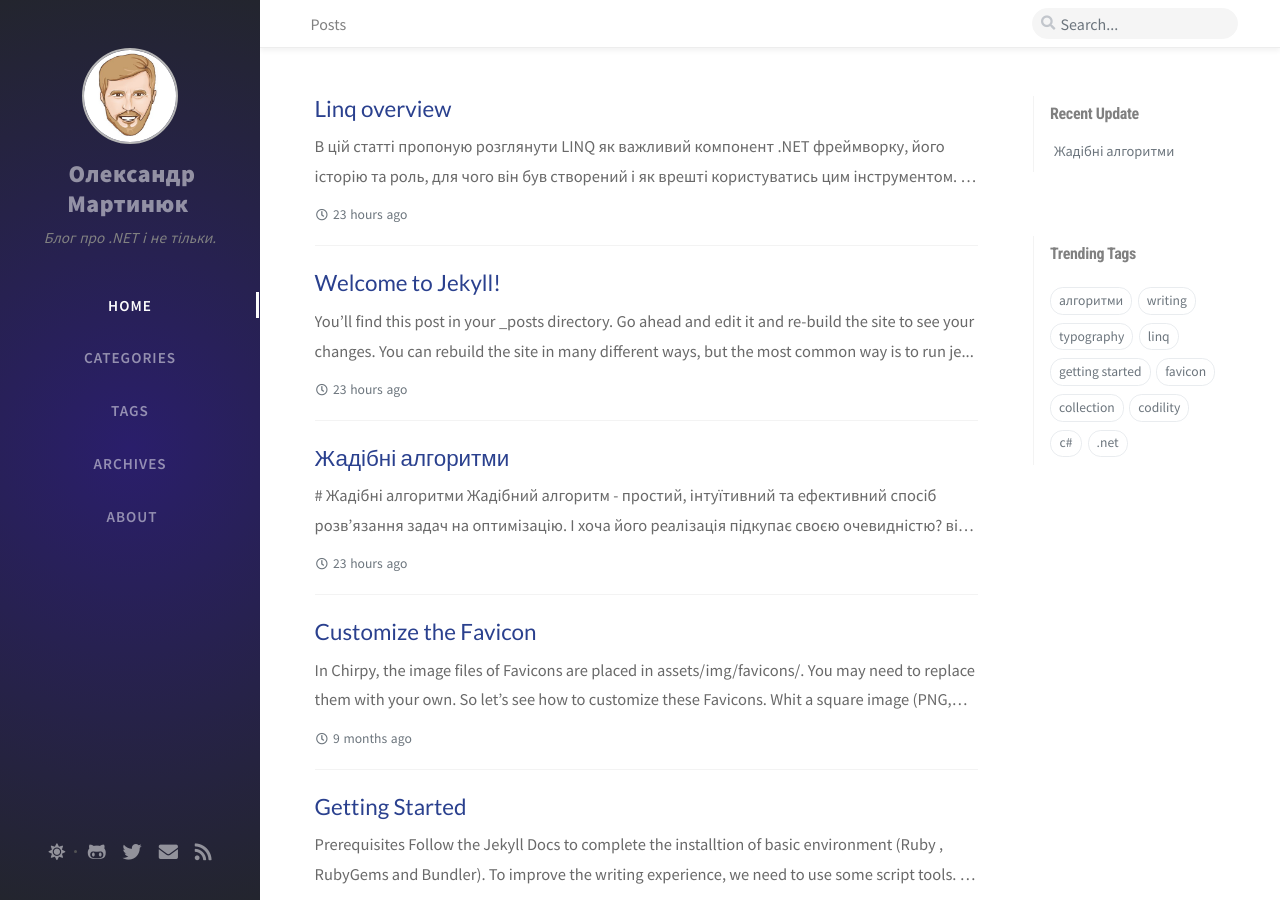
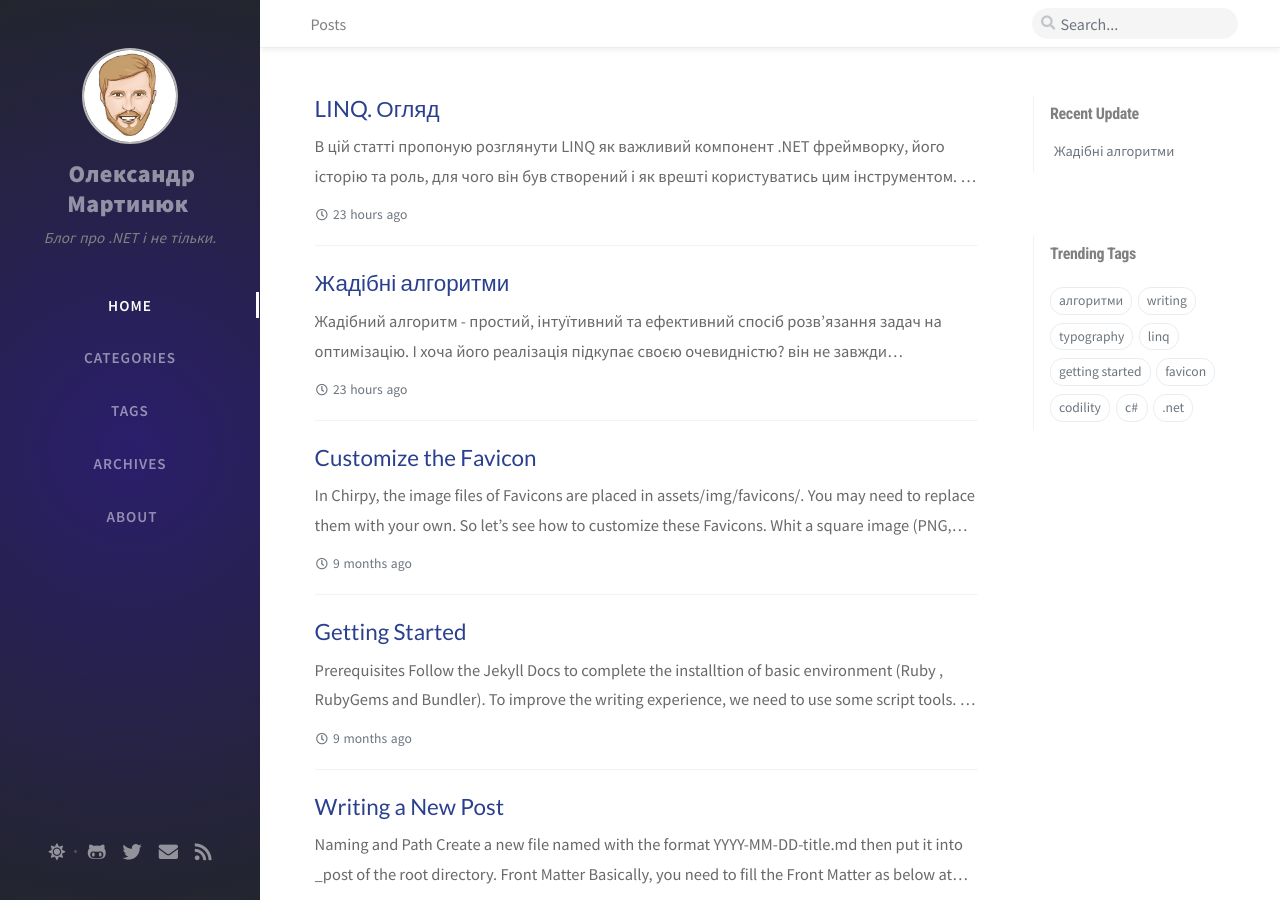
Before and after one commit to olesmartyniuk/olesmartyniuk.github.io, a Jekyll site: the page built from index.html, in a window 1280 px wide and 900 px high. Built offline with Jekyll 4.4.1, drawn with Linux system fonts in a browser that asks for light colours; nearby versions of some CDN libraries; the list of posts is cut into pages by our own code; comment, search, counter and statistics services are not loaded.

Commit message:
Test categories and tags

```diff
--- a/_posts/2020-05-08-greedy-algorithms.md
+++ b/_posts/2020-05-08-greedy-algorithms.md
@@ -2,11 +2,9 @@
 layout: post
 title:  "Жадібні алгоритми"
 date:   2020-05-08 17:31:31 +0200
-categories: [Algorithms]
+categories: [Алгоритми]
 tags: [алгоритми, codility]
 ---
-
- # Жадібні алгоритми
 
 Жадібний алгоритм - простий, інтуїтивний та ефективний спосіб розв'язання задач на оптимізацію. І хоча його реалізація підкупає своєю очевидністю? він не завжди оптимальний і необхідно точно розуміти, коли застосовувати жадібний підхід, а коли його варто уникати. В статті пропоную ознайомитись з жадібними алгоритмами та розв'язати одну задачу з сайту codility.com
 
--- a/_posts/2020-05-08-linq-overview.md
+++ b/_posts/2020-05-08-linq-overview.md
@@ -1,8 +1,9 @@
 ---
 layout: post
-title:  "Linq overview"
+title:  "LINQ. Огляд"
 date:   2020-05-08 17:35:30 +0200
-tags: [c#, linq, .net, collection]
+categories: [.net]
+tags: [c#, linq, .net]
 ---
 
 В цій статті пропоную розглянути LINQ як важливий компонент .NET фреймворку, його історію та роль, для чого він був створений і як врешті користуватись цим інструментом. В кінці розглянемо базові приклади мовою C#, які дадуть уявлення про те, що таке LINQ на практиці.
--- a/_posts/2020-05-08-welcome-to-jekyll.markdown
+++ /dev/null
@@ -1,29 +0,0 @@
----
-layout: post
-title:  "Welcome to Jekyll!"
-date:   2020-05-08 17:31:31 +0200
-categories: jekyll update
----
-You’ll find this post in your `_posts` directory. Go ahead and edit it and re-build the site to see your changes. You can rebuild the site in many different ways, but the most common way is to run `jekyll serve`, which launches a web server and auto-regenerates your site when a file is updated.
-
-Jekyll requires blog post files to be named according to the following format:
-
-`YEAR-MONTH-DAY-title.MARKUP`
-
-Where `YEAR` is a four-digit number, `MONTH` and `DAY` are both two-digit numbers, and `MARKUP` is the file extension representing the format used in the file. After that, include the necessary front matter. Take a look at the source for this post to get an idea about how it works.
-
-Jekyll also offers powerful support for code snippets:
-
-{% highlight ruby %}
-def print_hi(name)
-  puts "Hi, #{name}"
-end
-print_hi('Tom')
-#=> prints 'Hi, Tom' to STDOUT.
-{% endhighlight %}
-
-Check out the [Jekyll docs][jekyll-docs] for more info on how to get the most out of Jekyll. File all bugs/feature requests at [Jekyll’s GitHub repo][jekyll-gh]. If you have questions, you can ask them on [Jekyll Talk][jekyll-talk].
-
-[jekyll-docs]: https://jekyllrb.com/docs/home
-[jekyll-gh]:   https://github.com/jekyll/jekyll
-[jekyll-talk]: https://talk.jekyllrb.com/
```
Also changed, not shown: Gemfile.lock (added), 1 other file.
